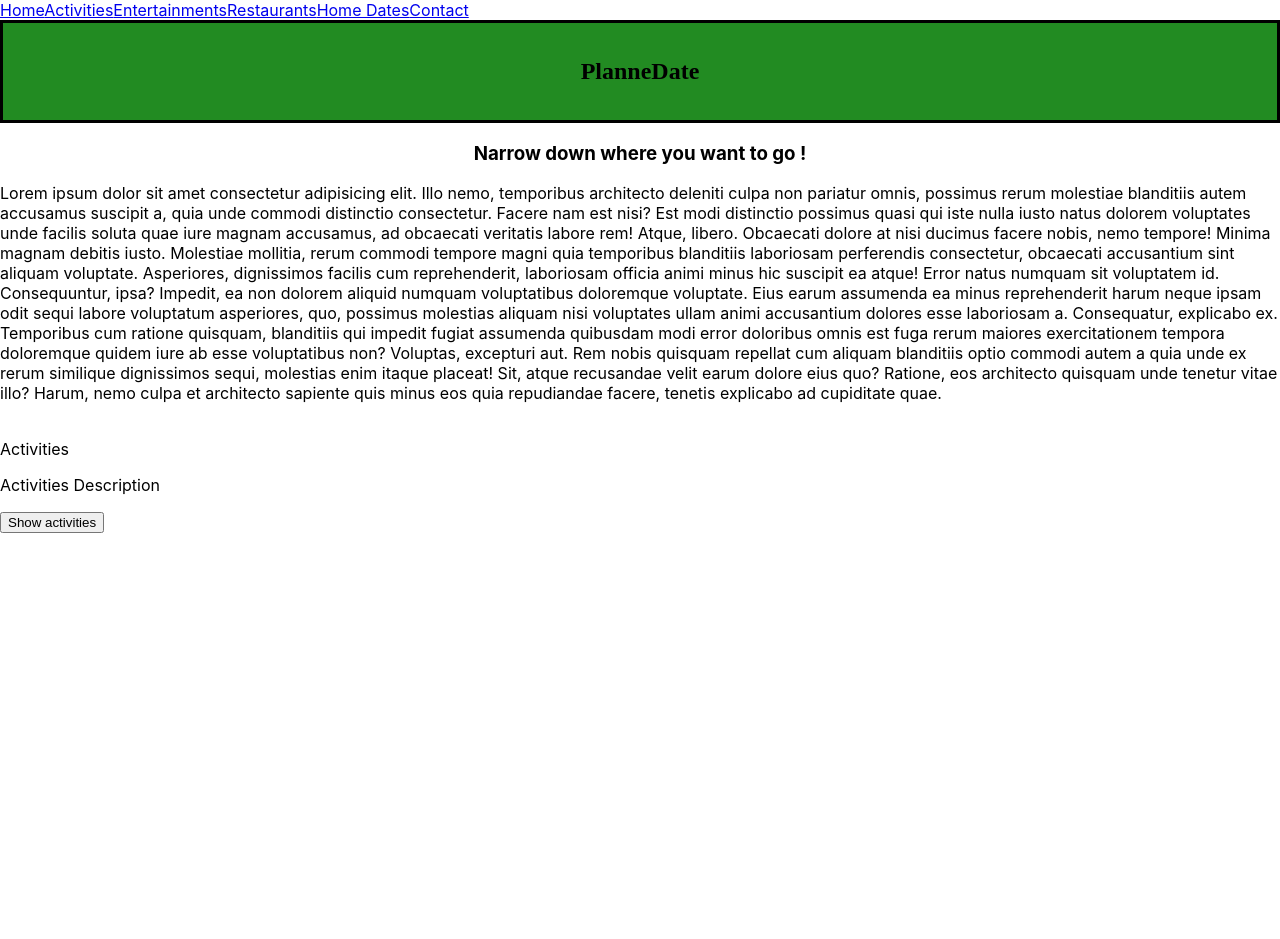
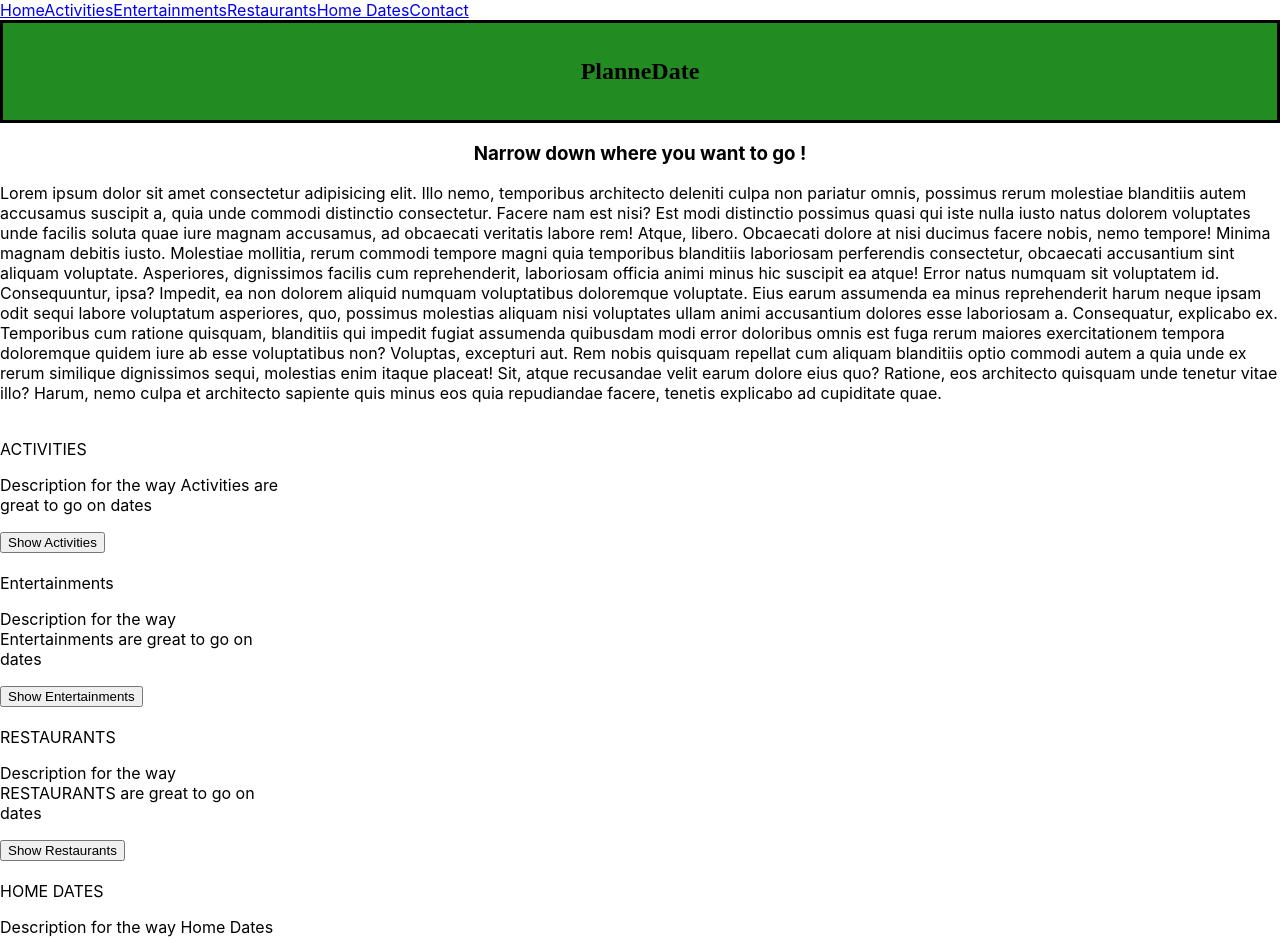
Before and after one commit to LudwigsonM/project-planned-date-frontend, a React (Create React App) app: page / in a window 1280 px wide. Shown: the top 939 px of the page. Before the commit the page ends 800 px from the top, so only its background shows below. Built offline with nearby package versions, Linux system fonts and the light colour scheme.

Commit message:
data is communicating locally with deployed api point

```diff
--- a/src/App.js
+++ b/src/App.js
@@ -1,7 +1,7 @@
 import './App.css';
 import NaviBar from './components/common/NaviBar';
 import HomePage from './components/HomePage';
-import Activities from './components/Activities';
+import ActivitiesList from './components/ActivitiesList';
 import Entertainments from './components/Entertainments';
 import Restaurants from './components/Restaurants';
 import HomeDates from './components/HomeDates';
@@ -16,7 +16,7 @@ function App() {
         <NaviBar />
         <Routes>
           <Route path="/" element={< HomePage />} />
-          <Route path="/activities" element={<Activities />} />
+          <Route path="/activities" element={<ActivitiesList />} />
           <Route path="/entertainments" element={<Entertainments />} />
           <Route path="/restaurants" element={<Restaurants />} />
           <Route path="/homedates" element={<HomeDates />} />
--- a/src/components/ActivitiesCard.jsx
+++ b/src/components/ActivitiesCard.jsx
@@ -2,7 +2,7 @@ import React, { useContext } from "react";
 import { Card, Col, Container, Row } from "react-bootstrap";
 import { useNavigate } from "react-router-dom";
 
-export default function ActivitiesCard({ name }) {
+export default function ActivitiesCard({ activities }) {
   //   let navigate = useNavigate();
 
   return (
@@ -16,8 +16,11 @@ export default function ActivitiesCard({ name }) {
               onClick={() => navigate(`/activities/${activities.id}`)}
               cover={activities}
             > */}
-            <Card.Title>{name}</Card.Title>
-            <Card.Text></Card.Text>
+            <Card.Title>{activities.name}</Card.Title>
+            <Card.Text>{activities.location}</Card.Text>
+            <Card.Text>{activities.dressCode}</Card.Text>
+            <Card.Text>{activities.interactionLevel}</Card.Text>
+            <Card.Text>{activities.price}</Card.Text>
             {/* </Card.Body> */}
           </Card>
         </Col>
--- a/src/components/Activities.jsx
+++ b/src/components/ActivitiesList.jsx
@@ -4,10 +4,10 @@ import { Col, Container } from "react-bootstrap";
 import "../Styling/activities.css";
 import ActivitiesCard from "./ActivitiesCard";
 
-export default function Activities() {
-  const [activities, setActivities] = useState("");
+export default function ActivitiesList() {
+  const [activities, setActivities] = useState();
   useEffect(() => {
-    fetch("https://localhost:5051/activities")
+    fetch("https://project-planned-date-backend.web.app/activities")
       .then((response) => response.json())
       .then((data) => setActivities(data))
       .catch(console.error);
@@ -17,14 +17,16 @@ export default function Activities() {
     <>
       <section>
         <div>
-          <h2> Activities </h2>
+          <h2> Activities List Carousel </h2>
           <Col>
             {!activities ? (
               <h2>Loading...</h2>
             ) : (
-              activities.map((activities) => {
+              activities?.map((activities) => {
                 return (
-                  <ActivitiesCard key={activities.id} title={activities.name} />
+                  <div key={activities._id}>
+                    <ActivitiesCard activities={activities} />
+                  </div>
                 );
               })
             )}
--- a/src/components/DateSelection.jsx
+++ b/src/components/DateSelection.jsx
@@ -3,14 +3,59 @@ import { Button, Card } from "react-bootstrap";
 import { useNavigate } from "react-router-dom";
 
 export default function DateSelection() {
+  let navigate = useNavigate();
+
   return (
     <>
       <Card style={{ width: "18rem" }}>
         <Card.Img variant="top" /* src="holder.js/100px180" */ />
         <Card.Body>
-          <Card.Title>Activities</Card.Title>
-          <Card.Text>Activities Description</Card.Text>
-          <Button variant="primary">Show activities</Button>
+          <Card.Title>ACTIVITIES</Card.Title>
+          <Card.Text>
+            Description for the way Activities are great to go on dates
+          </Card.Text>
+          <Button variant="primary" onClick={() => navigate(`/activities`)}>
+            Show Activities
+          </Button>
+        </Card.Body>
+      </Card>
+
+      <Card style={{ width: "18rem" }}>
+        <Card.Img variant="top" /* src="holder.js/100px180" */ />
+        <Card.Body>
+          <Card.Title>Entertainments</Card.Title>
+          <Card.Text>
+            Description for the way Entertainments are great to go on dates
+          </Card.Text>
+          <Button variant="primary" onClick={() => navigate(`/entertainments`)}>
+            Show Entertainments
+          </Button>
+        </Card.Body>
+      </Card>
+
+      <Card style={{ width: "18rem" }}>
+        <Card.Img variant="top" /* src="holder.js/100px180" */ />
+        <Card.Body>
+          <Card.Title>RESTAURANTS</Card.Title>
+          <Card.Text>
+            Description for the way RESTAURANTS are great to go on dates
+          </Card.Text>
+          <Button variant="primary" onClick={() => navigate(`/restaurants`)}>
+            Show Restaurants
+          </Button>
+        </Card.Body>
+      </Card>
+
+      <Card style={{ width: "18rem" }}>
+        <Card.Img variant="top" /* src="holder.js/100px180" */ />
+        <Card.Body>
+          <Card.Title>HOME DATES</Card.Title>
+          <Card.Text>
+            Description for the way Home Dates are great to go on dates
+          </Card.Text>
+          <Button variant="primary" onClick={() => navigate(`/homedates`)}>
+            Show homedates
+          </Button>
         </Card.Body>
       </Card>
     </>
--- a/src/components/Hero.jsx
+++ b/src/components/Hero.jsx
@@ -7,7 +7,7 @@ export default function Hero() {
       <div>
         <h1>PlanneDate </h1>
         <h3 className="subheading">Narrow down where you want to go !</h3>
-        <body class="hero-text">
+        <body className="hero-text">
           <p description>
             Lorem ipsum dolor sit amet consectetur adipisicing elit. Illo nemo,
             temporibus architecto deleniti culpa non pariatur omnis, possimus
--- a/src/components/common/NaviBar.jsx
+++ b/src/components/common/NaviBar.jsx
@@ -5,7 +5,7 @@ import "../../Styling/naviBar.css";
 export default function NaviBar() {
   return (
     <>
-      <nav class="navigation-bar">
+      <nav className="navigation-bar">
         <Container>
           <NavbarBrand>
             <a href="#">Home</a>
@@ -14,7 +14,7 @@ export default function NaviBar() {
             <a href="#">Restaurants</a>
             <a href="#">Home Dates</a>
             <a href="#">Contact</a>
-            <div class="animation start-home"></div>
+            <div className="animation start-home"></div>
           </NavbarBrand>
         </Container>
       </nav>
```
